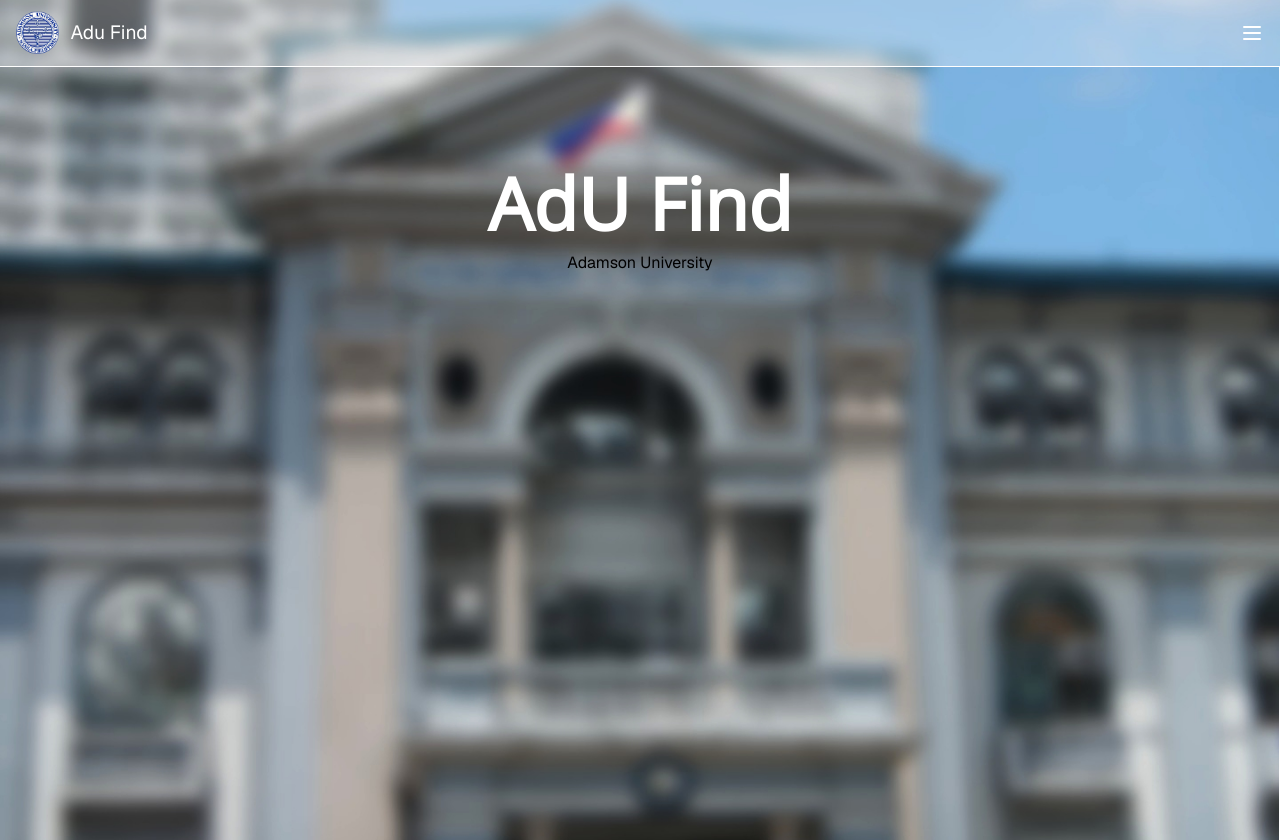
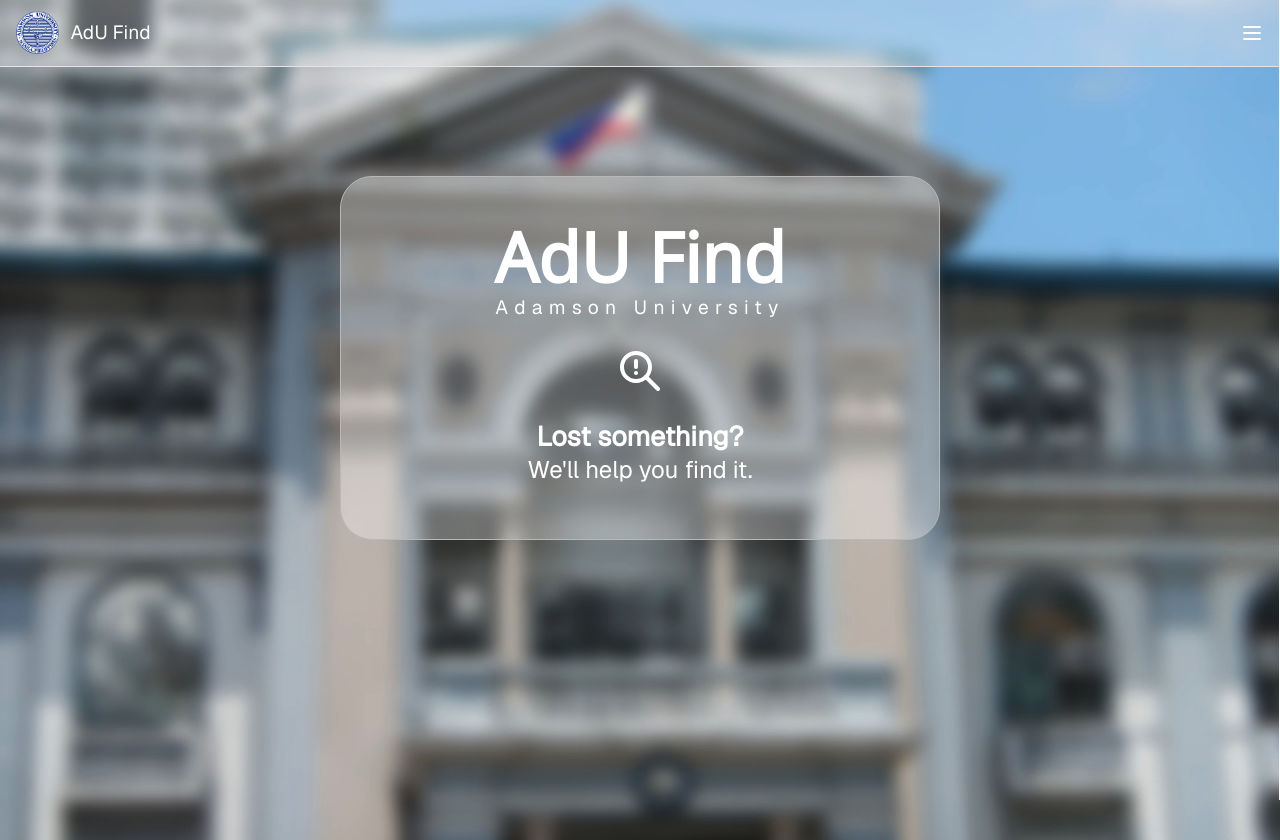
Before and after one commit to qanszer/adufind, a plain HTML site: page index.html in a window 1280 px wide. Drawn offline with nearby package versions, Linux system fonts and the light colour scheme.

Commit message:
feat: add main card to hero section

```diff
--- a/index.html
+++ b/index.html
@@ -13,7 +13,7 @@
         <div class="left">
             <a>
                 <img src="./assets/adulogo-only.png">
-                Adu Find
+                AdU Find
             </a>
         </div>
 
@@ -27,10 +27,17 @@
         <span onclick="openNav()">
             <img src="./assets/menu.svg">
         </span>
-  </div>
-    <div class="hero container">
+    </div>
+
+    <div class="hero card">
         <div class="title">AdU Find</div>
         <div class="subtitle">Adamson University</div>
+        <img src="./assets/zoom-exclamation.svg">
+        <div class="slogan">Lost something?</div>
+        We'll help you find it.
+    </div>
+
+    <div class="hero card2">
 
     </div>
 
--- a/style.css
+++ b/style.css
@@ -11,7 +11,7 @@ html {
 * {
 	margin: 0px;
 	padding: 0px;
-    font-family: 'Geist';
+    font-family: 'Geist', sans-serif;
  }
 
 a {
@@ -24,11 +24,6 @@ ul {
 	list-style-type: none;
 	padding: 0;
 	margin: 0;
-}
-
-body {
-	display: flex;
-	flex-direction: column;
 }
 
 [id] {
@@ -45,24 +40,66 @@ body {
         max-width: 100vw;
         margin: 0;
         padding: 0;
+        display: flex;
+        flex-direction: column;
+        align-items: center;
     }
 
-.hero.container {
+.hero.card {
     display: flex;
-    padding: 5%;
+    padding: 2rem;
+    padding-bottom: 3rem;
     align-items: center;
     flex-direction: column;
     margin: 0 10vw 0 10vw;
+    margin-top: 11rem;
+    color: white;
+    font-size: 1.5rem;
+    background-color: #ffffff50;
+    border: 1px solid #b8b8b9;
+    border-radius: 2rem;
+    min-width: 371px;
+    width: 600px;
+    height: 364px;
+}
+
+@media (max-width: 600px) {
+    .hero.card {
+        width: 95%;
+        max-width: 371px;
+    }
+}
+
+.hero .title {
+    font-size: 4.3rem;
+    color: white;
+    font-weight: 900;
+    font-family: 'Open Sans';
+    text-align: center;
+    display: flex;
+    justify-content: center;
 
 }
 
-.hero .title {
-    /* font-size: 13vw; */
-    font-size: 4.5rem;
+.hero .subtitle {
     color: white;
-    margin-top: 10%;
+    font-size: 1.2rem;
+    font-weight: 300;
+    letter-spacing: 0.4rem;
+    margin-top: -0.5rem;
+}
+
+.hero img {
+    margin-top: 1.7rem;
+    margin-bottom: 1.5rem;
+    height: 3rem;
+    width: 3rem;
+}
+
+.hero .slogan {
+    color: white;
+    font-size: 1.7rem;
     font-weight: bold;
-    font-family: 'Open Sans';
 }
 
 
@@ -73,7 +110,7 @@ body {
     padding: 0.7rem 1rem;
     color: #ffffff;
     background-color: #ffffff50;
-    border-bottom: 1px solid white;
+    border-bottom: 1px solid #e3e4e7;
     font-size: 24px;
     align-items: center;
     position: fixed;
@@ -116,9 +153,9 @@ body {
   width: 0; /* 0 width - change this with JavaScript */
   position: fixed; /* Stay in place */
   z-index: 1; /* Stay on top */
-  top: 4.2rem; /* Stay at the top */
+  top: 0; /* Stay at the top */
   right: 0;
-  background-color: #ffffff50; /* Black*/
+  background-color: #ffffff;
   border-left: 1px solid white;
   color: #a0c5e4;
   overflow-x: hidden; /* Disable horizontal scroll */
@@ -131,7 +168,7 @@ body {
   padding: 8px 8px 8px 32px;
   text-decoration: none;
   font-size: 25px;
-  color: white;
+  color: black;
   display: block;
   transition: 0.3s;
 }
```
